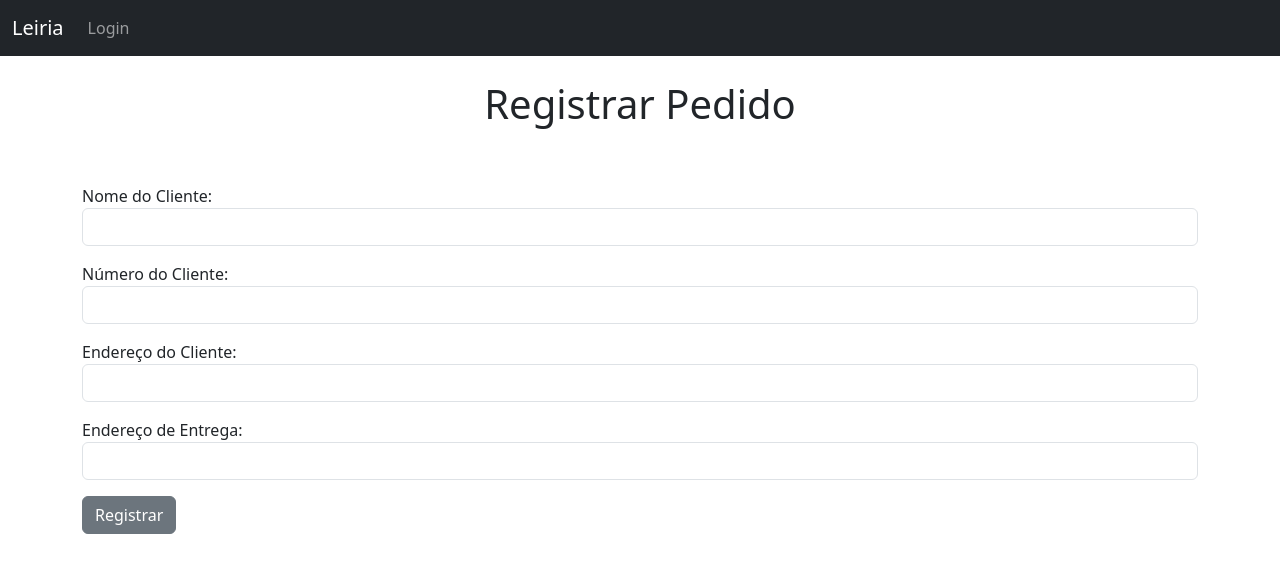
After one commit to Bermuda3G/LeiriaPedidosApp, a Django app: page /registrar-pedido in a window 1280 px wide. The commit adds this page. Shown: the top 573 px of the page. Run offline with Django 5.2, Linux system fonts and the light colour scheme.

Commit message:
Primeiro forms de pedido criado além de id pedido salvo na session, progredir para o seguindo forms

```diff
--- a/leiriapedidosapp/website/admin.py
+++ b/leiriapedidosapp/website/admin.py
@@ -1,5 +1,7 @@
 from django.contrib import admin
-from .models import Produto
+from .models import Produto, Pedido, ItemPedido
 
 # Register your models here.
 admin.site.register(Produto)
+admin.site.register(Pedido)
+admin.site.register(ItemPedido)
--- a/leiriapedidosapp/website/forms.py
+++ b/leiriapedidosapp/website/forms.py
@@ -1,6 +1,6 @@
 from django import forms
 from django.forms import ModelForm
-from .models import Produto
+from .models import Produto, Pedido, ItemPedido
 
 class ProdutoForm(ModelForm):
     class Meta:
@@ -18,3 +18,20 @@ class ProdutoForm(ModelForm):
             'preco': forms.NumberInput(attrs={'class': 'form-control'}),
             'observacoes': forms.Textarea(attrs={'class': 'form-control', 'required': False}),
         }
+
+class PedidoForm_1(ModelForm):
+    class Meta:
+        model = Pedido
+        fields = ('nome_cliente', 'numero_cliente', 'endereco_cliente', 'endereco_entrega')
+        labels = {
+            'nome_cliente': 'Nome do Cliente',
+            'numero_cliente': 'Número do Cliente',
+            'endereco_cliente': 'Endereço do Cliente',
+            'endereco_entrega': 'Endereço de Entrega'
+        }
+        widgets = {
+            'nome_cliente': forms.TextInput(attrs={'class': 'form-control'}),
+            'numero_cliente': forms.TextInput(attrs={'class': 'form-control', 'type': 'tel'}),
+            'endereco_cliente': forms.TextInput(attrs={'class': 'form-control'}),
+            'endereco_entrega': forms.TextInput(attrs={'class': 'form-control'}),
+        }
--- a/leiriapedidosapp/website/models.py
+++ b/leiriapedidosapp/website/models.py
@@ -21,9 +21,9 @@ class Produto(models.Model):
         return(f"{self.nome}")
 
 class Pedido(models.Model):
-    nome_cliente = models.CharField(max_legnth=50)
+    nome_cliente = models.CharField(max_length=50)
     numero_cliente = models.CharField(max_length=20)
-    endereco_cleinte = models.TextField(max_length=100)
+    endereco_cliente = models.TextField(max_length=100)
     endereco_entrega = models.TextField(max_length=100)
     produtos = models.ManyToManyField(Produto, through="ItemPedido")
     valor = models.DecimalField(default=0.00, max_digits=6, decimal_places=2)
@@ -33,7 +33,7 @@ class Pedido(models.Model):
         return(f"Pedido #{self.id}")
 
 class ItemPedido(models.Model):
-    pedido = models.ForeignKey(Produto, on_delete=models.CASCADE)
+    pedido = models.ForeignKey(Pedido, on_delete=models.CASCADE)
     produto = models.ForeignKey(Produto, on_delete=models.CASCADE)
     quantidade = models.DecimalField(
         max_digits=6,
--- /dev/null
+++ b/leiriapedidosapp/website/templates/add_pedido_1.html
@@ -0,0 +1,22 @@
+{% extends 'base.html' %}
+
+{% block content %}
+
+<center>
+    <h1>Registrar Pedido</h1>
+</center>
+<br/><br/>
+{% if submitted %}
+    <center>
+        Novo pedido registrado com sucesso!<br/><br/>
+        <a href="{% url 'homepage' %}" class="btn btn-secondary">Voltar</a>
+    </center>
+{% else %}
+    <form action="" method="POST">
+        {% csrf_token %}
+        {{ form.as_p }}
+        <input type="submit" value="Registrar" class="btn btn-secondary">
+    </form>
+{% endif %}
+
+{% endblock %}
--- a/leiriapedidosapp/website/urls.py
+++ b/leiriapedidosapp/website/urls.py
@@ -9,4 +9,6 @@ urlpatterns = [
     path('registrar-produto', views.add_produto, name='add-produto'),
     path('atualizar-produto/<int:pk>', views.update_produto, name='atualizar-produto'),
     path('deletar-produto/<int:pk>', views.delete_produto, name='deletar-produto'),
+
+    path('registrar-pedido', views.add_pedido_1, name='add-pedido'),
 ]
--- a/leiriapedidosapp/website/views.py
+++ b/leiriapedidosapp/website/views.py
@@ -3,10 +3,11 @@ from django.contrib.auth import authenticate, login, logout
 from django.contrib import messages
 from django.http import HttpResponseRedirect
 from .models import Produto, Pedido
-from .forms import ProdutoForm
+from .forms import ProdutoForm, PedidoForm_1
 
-# Create your views here.
 def home(request):
+    #Debug
+    print(request.session.get('pedido_id'))
     #Checa se o usuário está loggado
     if request.method == 'POST':
         username = request.POST['username']
@@ -70,4 +71,19 @@ def update_produto(request, pk):
 def delete_produto(request, pk):
     registro_produto = Produto.objects.get(id=pk)
     registro_produto.delete()
-    return redirect('homepage')
+    return redirect(request, 'homepage')
+
+def add_pedido_1(request):
+    submitted = False
+    if request.method == "POST":
+        form = PedidoForm_1(request.POST)
+        if form.is_valid():
+            pedido = form.save()
+            request.session['pedido_id'] = pedido.id
+            return redirect('homepage')
+
+    else:
+        form = PedidoForm_1
+        if 'submitted' in request.GET:
+            submitted = True
+    return render(request, 'add_pedido_1.html', {'form':form, 'submitted':submitted})
```
Also changed, not shown: leiriapedidosapp/website/templates/update_produto.html (+0 -15 lines), leiriapedidosapp/website/migrations/0001_initial.py, leiriapedidosapp/website/migrations/0002_rename_oberservacoes_produto_observacoes.py (deleted), leiriapedidosapp/website/migrations/0003_alter_produto_observacoes.py (deleted).
